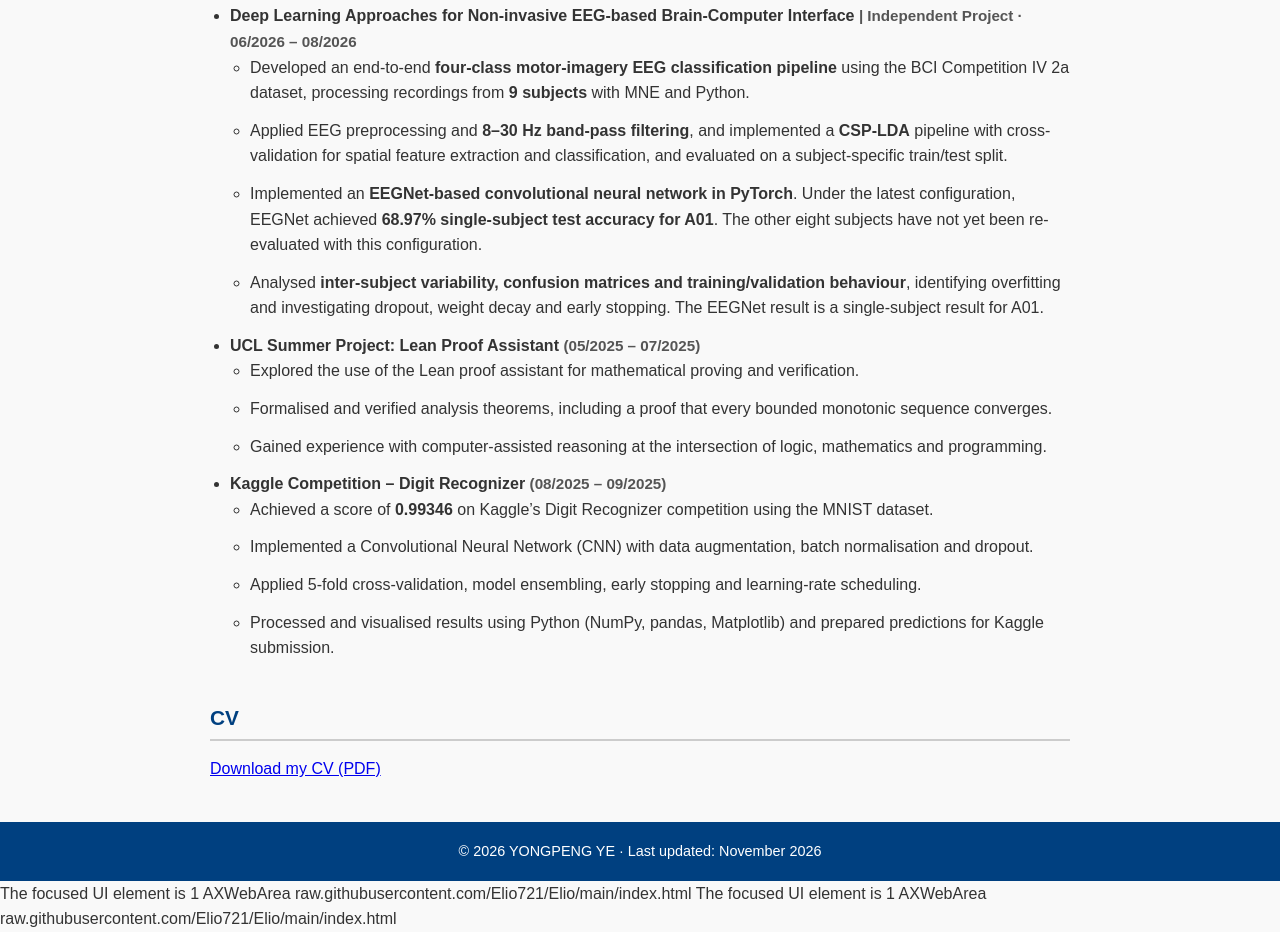
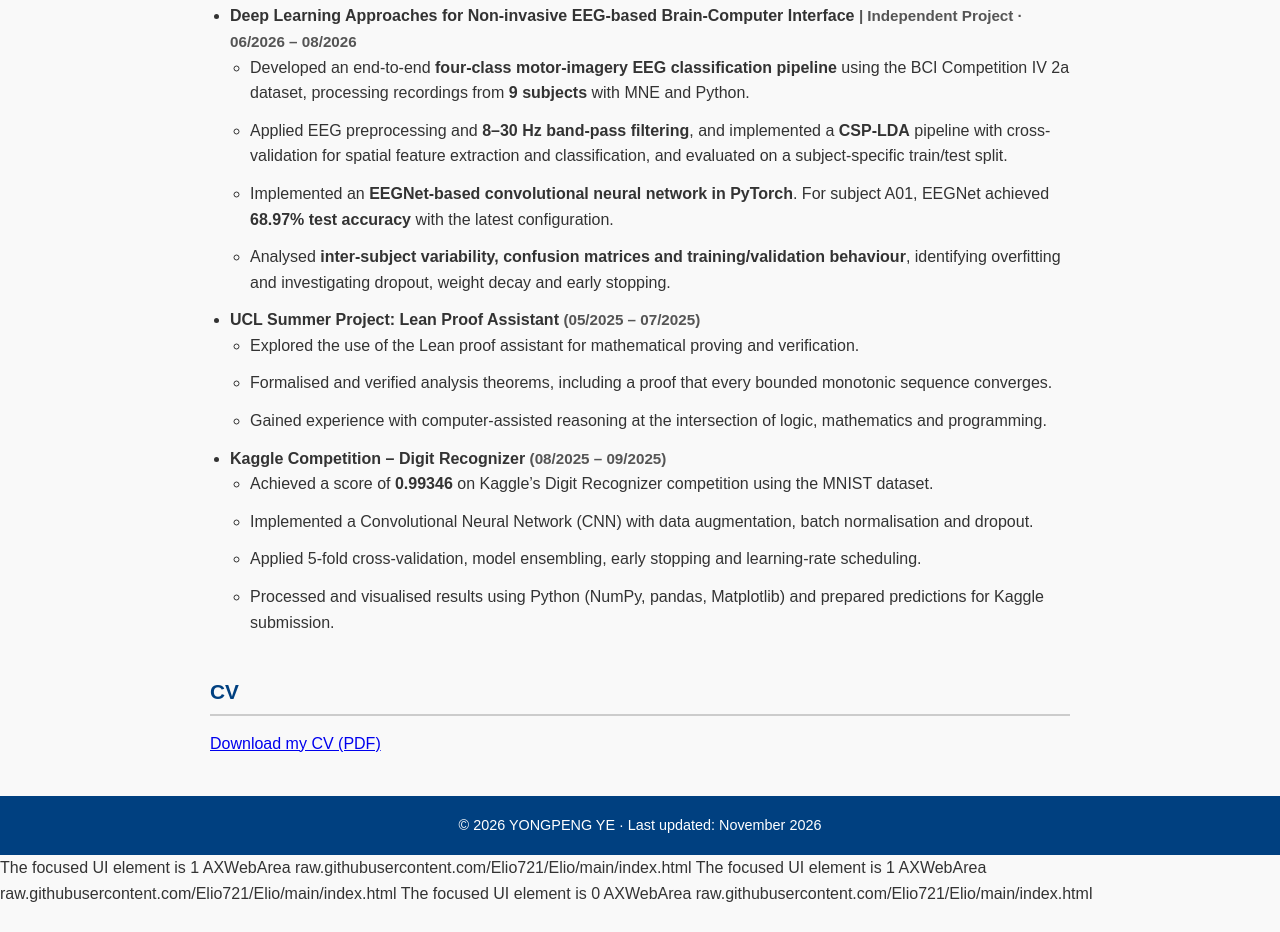
Before and after one commit to Elio721/Elio, a plain HTML site: page index.html in a window 1280 px wide. Shown: the part 865-1797 px from the top of the page. After the commit the page ends 1771 px from the top, so only its background shows below. Drawn offline with Linux system fonts and the light colour scheme.

Commit message:
Simplify EEGNet result wording
Report only the single-subject A01 result: 68.97% test accuracy using the latest configuration.

```diff
--- a/index.html
+++ b/index.html
@@ -135,8 +135,8 @@
           <ul>
             <li>Developed an end-to-end <strong>four-class motor-imagery EEG classification pipeline</strong> using the BCI Competition IV 2a dataset, processing recordings from <strong>9 subjects</strong> with MNE and Python.</li>
             <li>Applied EEG preprocessing and <strong>8–30 Hz band-pass filtering</strong>, and implemented a <strong>CSP-LDA</strong> pipeline with cross-validation for spatial feature extraction and classification, and evaluated on a subject-specific train/test split.</li>
-            <li>Implemented an <strong>EEGNet-based convolutional neural network in PyTorch</strong>. Under the latest configuration, EEGNet achieved <strong>68.97% single-subject test accuracy for A01</strong>. The other eight subjects have not yet been re-evaluated with this configuration.</li>
-            <li>Analysed <strong>inter-subject variability, confusion matrices and training/validation behaviour</strong>, identifying overfitting and investigating dropout, weight decay and early stopping. The EEGNet result is a single-subject result for A01.</li>
+            <li>Implemented an <strong>EEGNet-based convolutional neural network in PyTorch</strong>. For subject A01, EEGNet achieved <strong>68.97% test accuracy</strong> with the latest configuration.</li>
+            <li>Analysed <strong>inter-subject variability, confusion matrices and training/validation behaviour</strong>, identifying overfitting and investigating dropout, weight decay and early stopping.</li>
           </ul>
         </li>
         <li>
@@ -181,3 +181,6 @@ The focused UI element is 1 AXWebArea raw.githubusercontent.com/Elio721/Elio/mai
 
 
 The focused UI element is 1 AXWebArea raw.githubusercontent.com/Elio721/Elio/main/index.html
+
+
+The focused UI element is 0 AXWebArea raw.githubusercontent.com/Elio721/Elio/main/index.html
```
